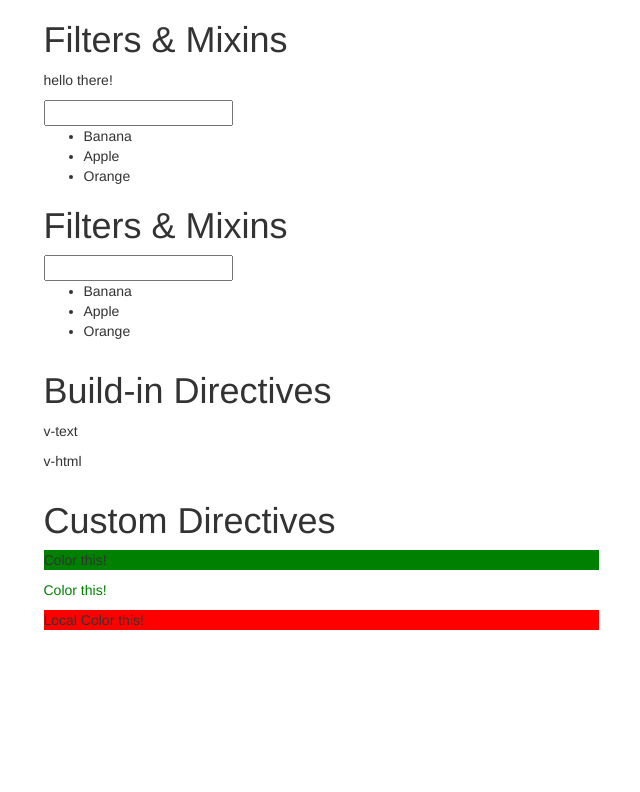
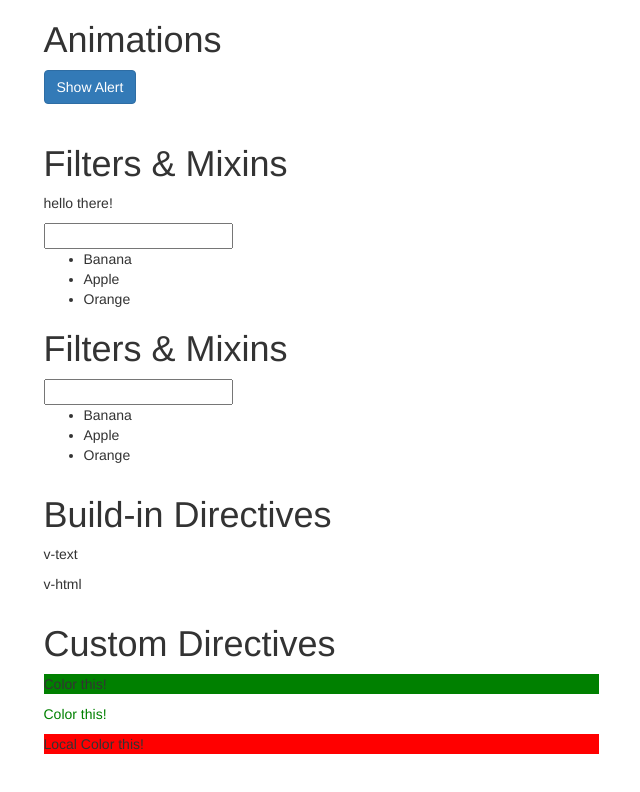
Before and after one commit to huynm2103/01.vuejs-training, a Vue app in the folder 06.custom-directive/: page / in a window 1280 px wide. Shown: the top 792 px of the page, without its empty margins (319-959 px from the left). Built offline with nearby package versions, Linux system fonts and the light colour scheme.

Commit message:
test trasition

```diff
--- a/06.custom-directive/src/App.vue
+++ b/06.custom-directive/src/App.vue
@@ -1,5 +1,15 @@
 <template>
   <div class="container">
+    <div class="row">
+      <div class="col-xs-12 col-sm-8 col-sm-offset-2 col-md-6 col-md-offset-3">
+        <h1>Animations</h1>
+        <button class="btn btn-primary" @click="show = !show">Show Alert</button>
+        <br><br>
+        <transition name="fade">
+          <div class="alert alert-info" v-if="show">Alert some info!</div>
+        </transition>
+      </div>
+    </div>
     <div class="row">
       <div class="col-xs-12 col-sm-8 col-sm-offset-2 col-md-6 col-md-offset-3">
         <h1>Filters & Mixins</h1>
@@ -35,9 +45,10 @@
 
 export default {
   data() {
-    return ({
-      text: 'Hello there!'
-    })
+    return {
+      text: "Hello there!",
+      show: false
+    };
   },
   components: {
     appList: List
```
